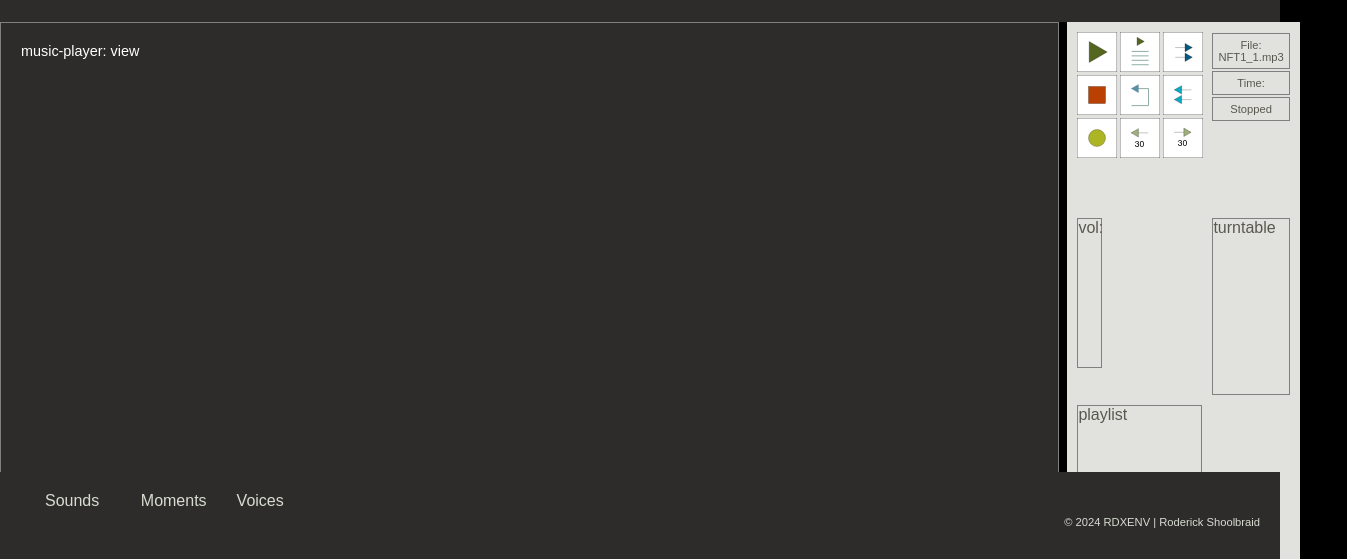
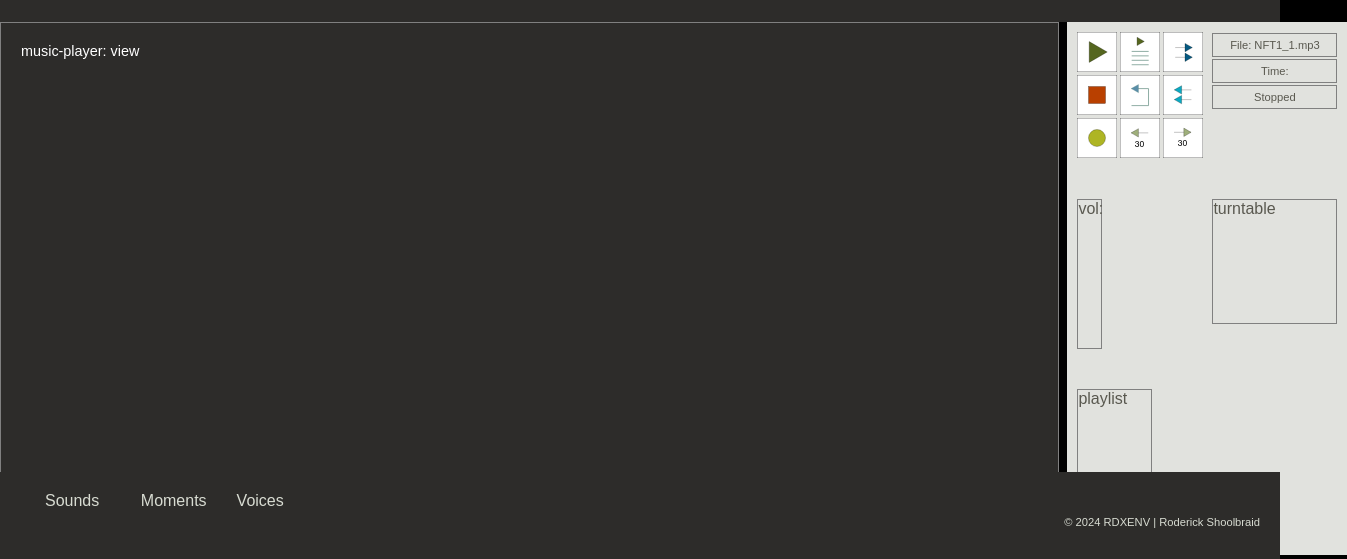
Before and after one commit to XUDOR/_Newmuzak, a plain HTML site: page index.html in a window 1280 px wide. Shown: the part 228-787 px from the top of the page, 1347 px wide, since content can reach past the window. Drawn offline with Linux system fonts and the light colour scheme.

Commit message:
console- stylings

```diff
--- a/styles.css
+++ b/styles.css
@@ -156,8 +156,11 @@ footer {
 .console {
   display: grid;
   grid-template-columns: 1fr 1fr;
-  grid-template-rows: 1fr 1fr 1fr;
-  gap: 10px; /* Adds space between grid items */
+  /* Two columns */
+  grid-template-rows: auto auto;
+  /* Two rows */
+  gap: 10px;
+  /* Adds space between grid items */
   background-color: #e1e2de;
   color: #59584f;
   padding: 10px;
@@ -185,8 +188,7 @@ footer {
 .before-button,
 .pause-button,
 .before30-button,
-.next30-button
-{
+.next30-button {
   width: 40px;
   height: 40px;
   display: block;
@@ -206,9 +208,12 @@ footer {
 }
 
 .PlayerInfo {
+  grid-column: 2 / span 1;
+  /* Second column */
+  grid-row: 1 / span 1;
+  /* First row */
   display: flex;
   flex-direction: column;
-  flex-wrap: wrap;
   max-width: 125px;
 }
 
@@ -223,22 +228,40 @@ footer {
 }
 
 .grid-item:hover {
-  border: 1px solid gold;
+  opacity: 0.7;
+  /* Makes the element slightly transparent on hover */
 }
 
+.grid-item:active {
+  opacity: 0.7;
+  /* Makes the element slightly transparent when tapped on mobile */
+}
 
+/* Bottom row items */
 .volumeToggle {
-  border: 1px solid gray;
+  grid-column: 1 / span 1;
+  grid-row: 2 / span 1;
   width: 25px;
   height: 150px;
+  border: 1px solid gray;
 }
 
 .turntable {
   border: 1px solid gray;
+  grid-column: 2 / span 1;
+  grid-row: 2 / span 1;
+  width: 125px;
+  height: 125px;
 }
+
 
 .playlist {
   border: 1px solid gray;
+  grid-column: 1 / span 2;
+  grid-row: 3 / span 1;
+  width: 75px;
+  height: 125px;
+
 }
 
 
@@ -295,7 +318,8 @@ footer {
 @media screen and (max-width: 768px) {
 
   .console {
-    grid-template-columns: 1fr 1fr; /* Stacks items in one column on smaller screens */
+    grid-template-columns: 1fr 1fr;
+    /* Stacks items in one column on smaller screens */
   }
 
 
```
